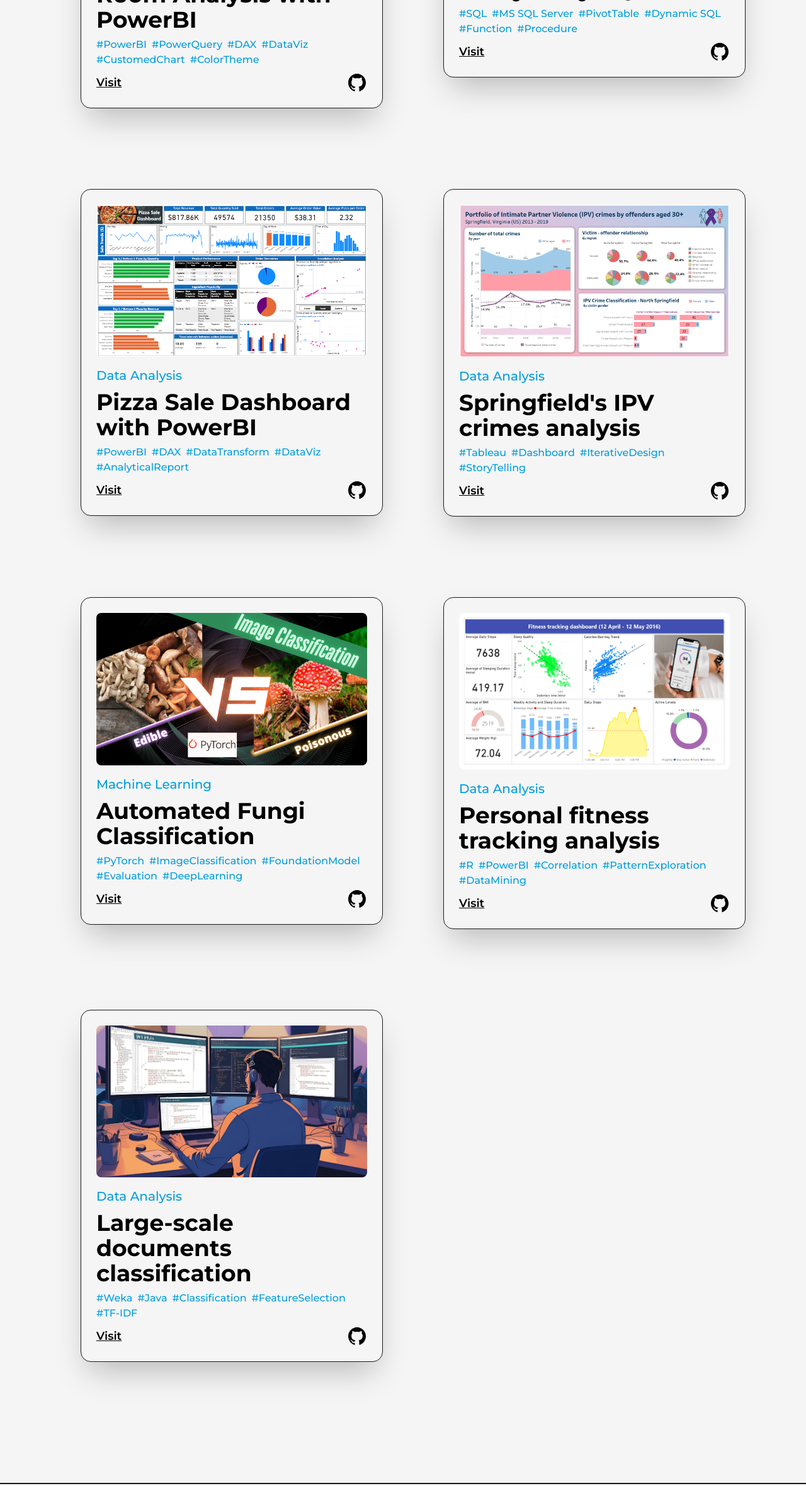
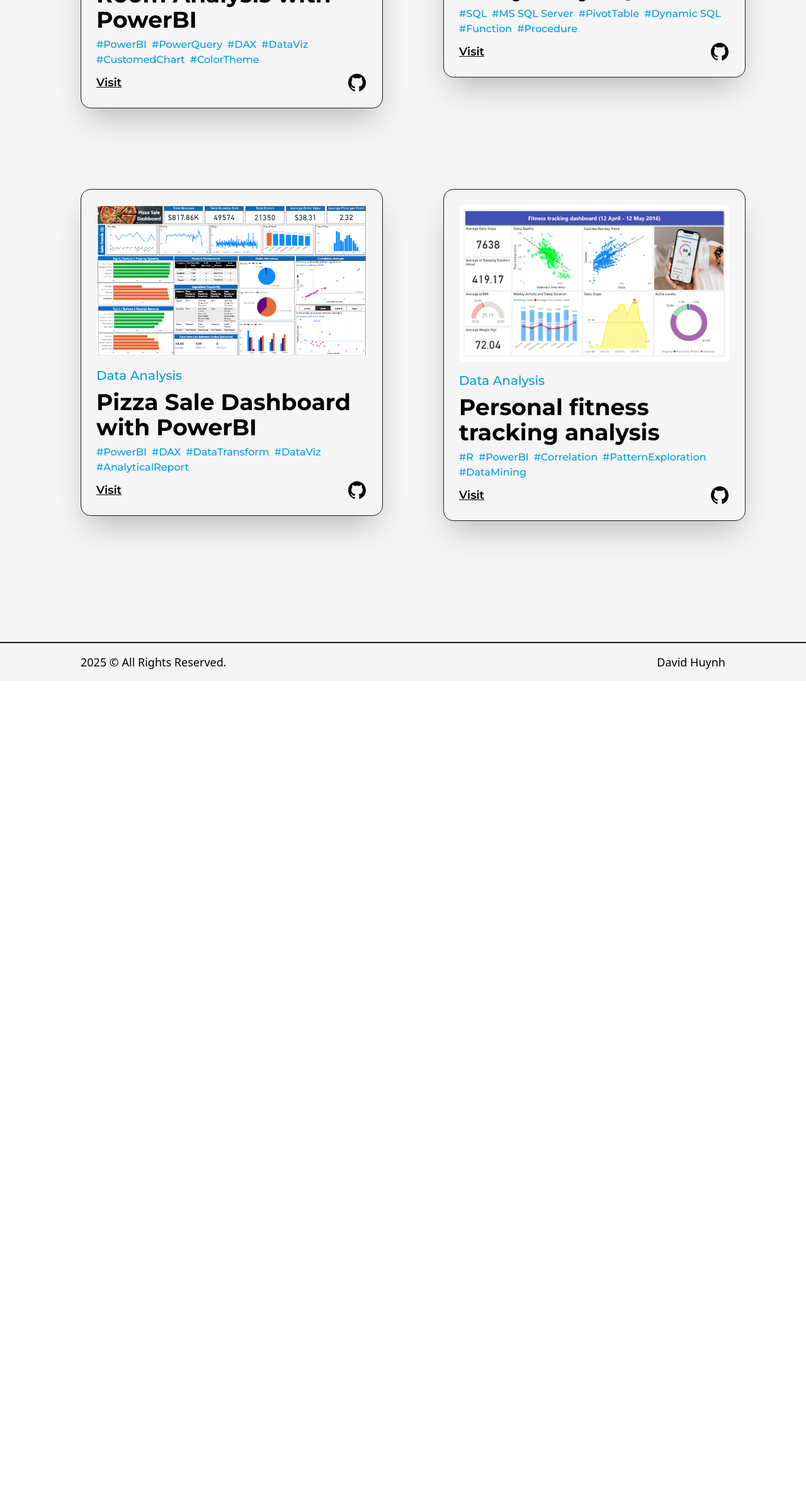
Before and after one commit to davidhuynhgit/profile, a Next.js app: page /projects in a window 1280 px wide. Shown: the part 1558-3917 px from the top of the page at 63% size. After the commit the page ends 2639 px from the top, so only its background shows below. Built offline with nearby package versions, Linux system fonts and the light colour scheme.

Commit message:
Update project

```diff
--- a/src/pages/projects.js
+++ b/src/pages/projects.js
@@ -173,7 +173,7 @@ const projects = () => {
                     />
                   </div>
 
-                  <div className="col-span-6 sm:col-span-12">
+                  {/* <div className="col-span-6 sm:col-span-12">
                   <Project
                     title="Springfield's IPV crimes analysis"
                     img={projectSpringfield}
@@ -182,9 +182,9 @@ const projects = () => {
                     type="Data Analysis"
                     hashtags={["Tableau", "Dashboard","IterativeDesign","StoryTelling"]}
                     />
-                  </div>
+                  </div> */}
 
-                  <div className="col-span-6 sm:col-span-12">
+                  {/* <div className="col-span-6 sm:col-span-12">
                   <Project
                     title="Automated Fungi Classification"
                     img={projectFungi}
@@ -193,7 +193,7 @@ const projects = () => {
                     type="Machine Learning"
                     hashtags={["PyTorch", "ImageClassification", "FoundationModel", "Evaluation","DeepLearning"]}
                     />
-                  </div>
+                  </div> */}
 
                   <div className="col-span-6 sm:col-span-12">
                   <Project
@@ -206,7 +206,7 @@ const projects = () => {
                     />
                   </div>
 
-                  <div className="col-span-6 sm:col-span-12">
+                  {/* <div className="col-span-6 sm:col-span-12">
                   <Project
                     title="Large-scale documents classification"
                     img={projectTextClassification}
@@ -215,7 +215,7 @@ const projects = () => {
                     type="Data Analysis"
                     hashtags={["Weka","Java", "Classification","FeatureSelection","TF-IDF"]}
                     />
-                  </div>
+                  </div> */}
 
                 </div>
 
```
